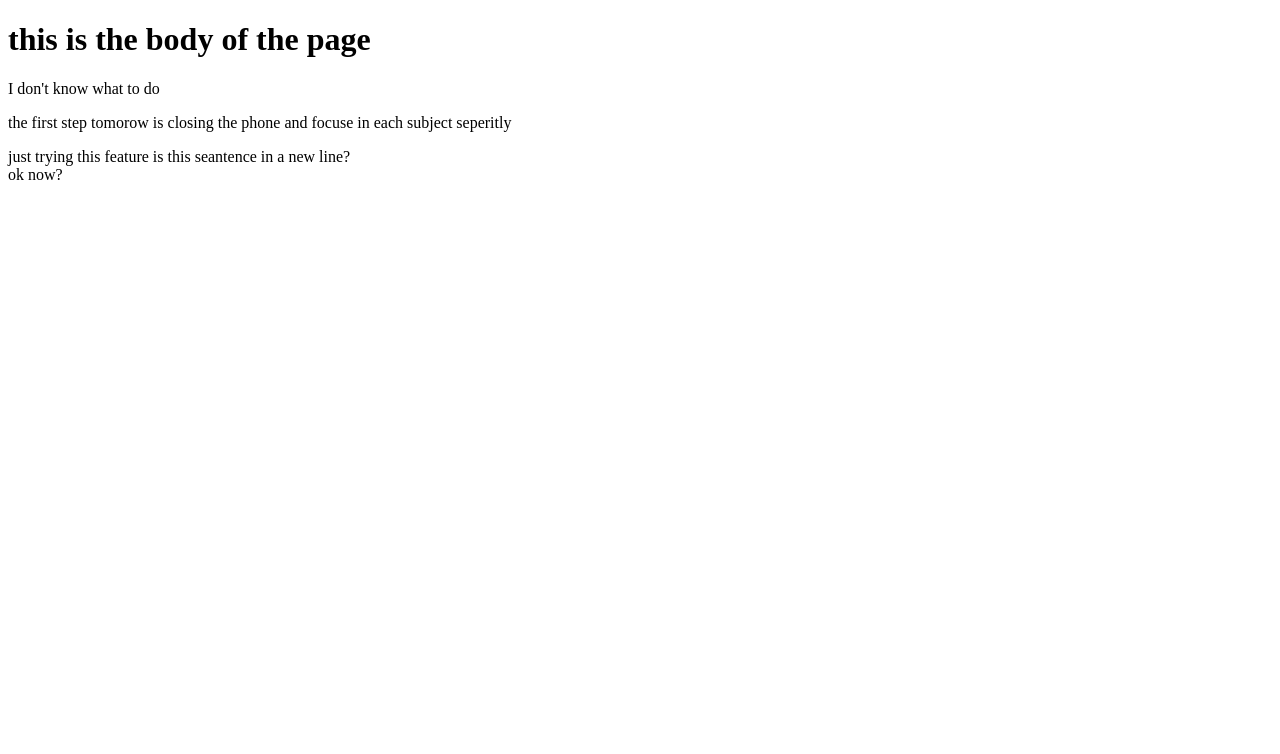
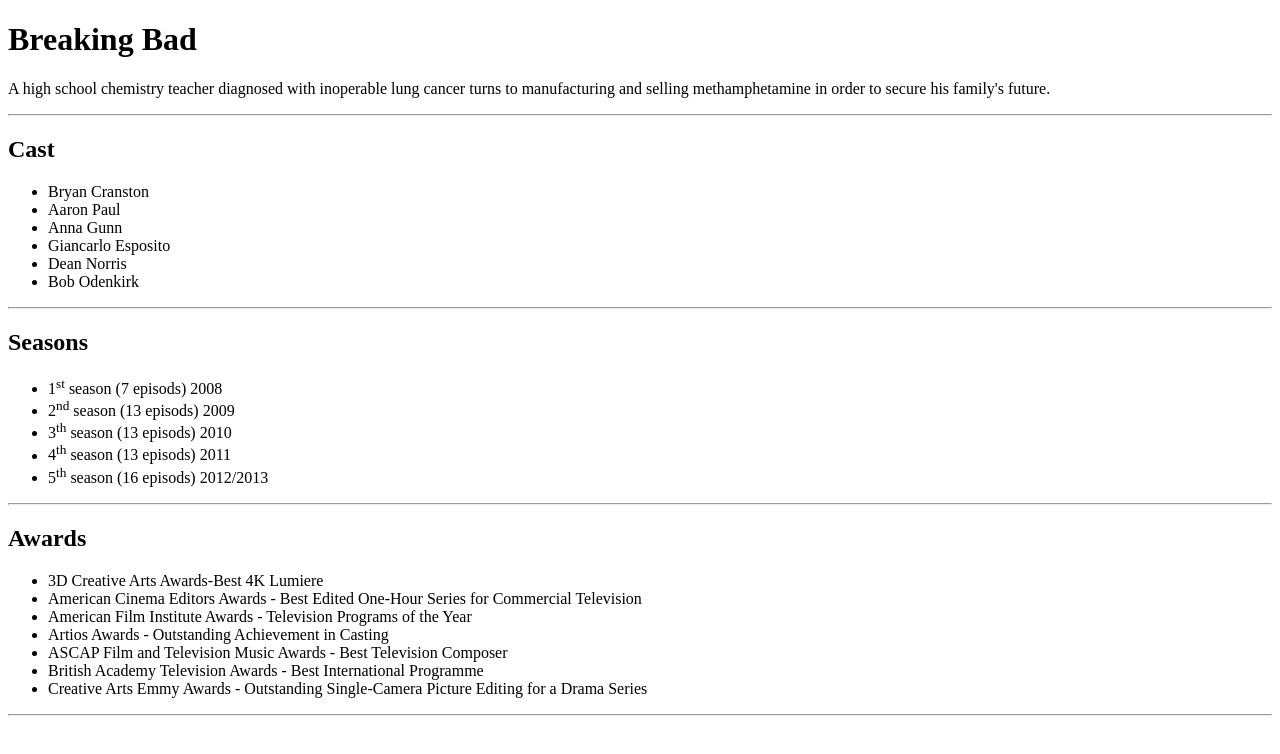
Before and after one commit to Loai106/the-last-one, a plain HTML site: page index.html in a window 1280 px wide. Drawn offline with Linux system fonts and the light colour scheme.

Commit message:
just try to commit

```diff
--- a/index.html
+++ b/index.html
@@ -1,13 +1,63 @@
 <!DOCTYPE html>
 <html>
 <head>
-	<title>Let get started </title>
+	<title>Breaking Bad</title>
 </head>
 <body>
-	<h1> this is the body of the page</h1>
-	<p>I don't know what to do </p>
-	<p>the first step tomorow is closing the phone and focuse in each subject seperitly</p>
-	<div>just trying this feature <span>is this seantence in a new line?</span></div>
-	<div>ok now?</div>
+
+<h1>Breaking Bad</h1>
+<p>A high school chemistry teacher diagnosed with inoperable lung cancer turns to manufacturing and selling methamphetamine in order to secure his family's future.</p>
+
+<hr/>
+<h2>Cast</h2>
+<p>
+	<ul>
+		<li>Bryan Cranston</li>
+		<li>Aaron Paul</li>
+		<li>Anna Gunn</li>
+		<li>Giancarlo Esposito</li>
+		<li>Dean Norris</li>
+		<li>Bob Odenkirk</li>
+	</ul>
+
+</p>
+
+<hr/>
+
+
+
+<h2>Seasons</h2>
+<p>
+	<ul>
+		<li>1<sup>st</sup> season (7 episods) 2008</li>
+		<li>2<sup>nd</sup> season (13 episods) 2009</li>
+		<li>3<sup>th</sup> season (13 episods) 2010</li>
+		<li>4<sup>th</sup> season (13 episods) 2011</li>
+		<li>5<sup>th</sup> season (16 episods) 2012/2013</li>
+
+	</ul>
+</p>
+<hr/>
+
+<h2>Awards</h2>
+<p>
+	<ul>
+		<li>3D Creative Arts Awards-Best 4K Lumiere </li>
+		<li>American Cinema Editors Awards - Best Edited One-Hour Series for Commercial Television</li>
+		<li>American Film Institute Awards - Television Programs of the Year</li>
+		<li>Artios Awards - Outstanding Achievement in Casting</li>
+		<li>ASCAP Film and Television Music Awards	- Best Television Composer	</li>
+		<li>British Academy Television Awards - Best International Programme	</li>
+		<li>Creative Arts Emmy Awards - Outstanding Single-Camera Picture Editing for a Drama Series</li>
+	</ul>
+</p>
+
+<hr/>
+
+
+
+
+
+
 </body>
 </html>
```
